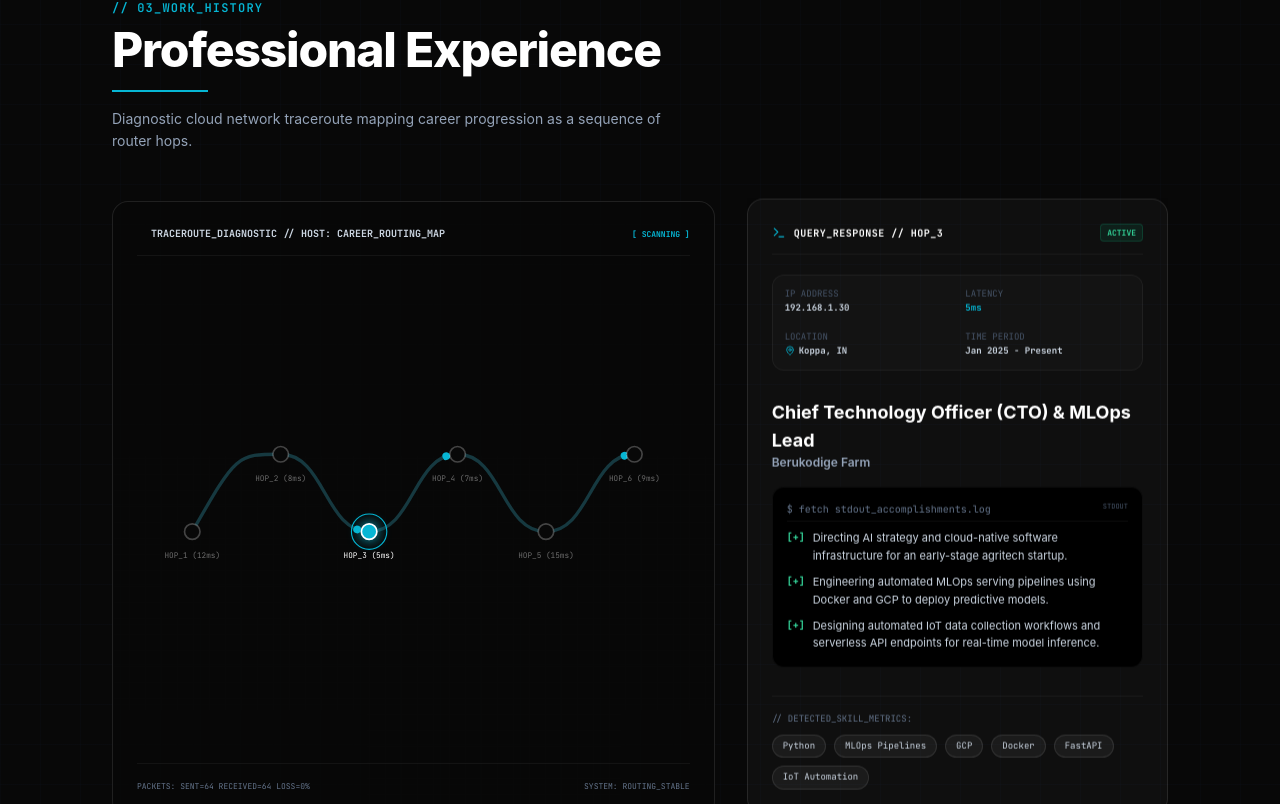
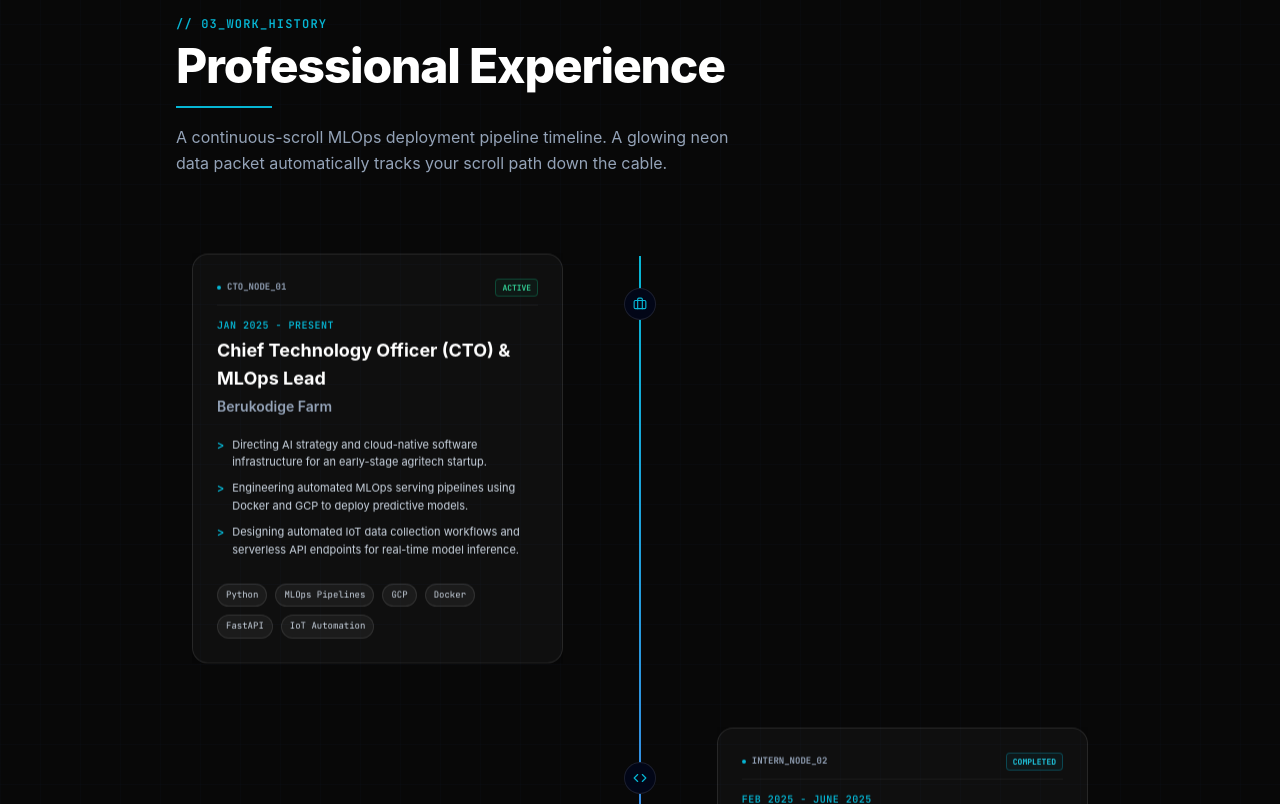
Before and after one commit to KRUTHIKTR/portfolio, a React (Vite) app: page / in a window 1280 px wide. Shown: the part 2536-3340 px from the top of the page. Built offline with nearby package versions, Linux system fonts and the light colour scheme.

Commit message:
feat: implement auto-scroll packet timeline with vertical fiber optic progression

```diff
--- a/src/components/Timeline.jsx
+++ b/src/components/Timeline.jsx
@@ -1,359 +1,247 @@
-import React, { useState, useEffect } from 'react';
-import { motion, AnimatePresence } from 'framer-motion';
-import { Network, Terminal, MapPin, Activity, ShieldAlert, Cpu } from 'lucide-react';
+import React, { useRef } from 'react';
+import { motion, useScroll, useTransform } from 'framer-motion';
+import { Briefcase, Code, Award, Terminal, GitBranch, TrendingUp, Cpu } from 'lucide-react';
 import TiltCard from './TiltCard';
 
-const hopData = [
-  {
-    id: 0,
-    ip: "192.168.1.10",
-    role: "Data Infrastructure Assistant",
-    company: "CodeNimbus Solutions",
-    period: "Nov 2023 - Dec 2023",
-    location: "Tumakuru, IN",
-    latency: "12ms",
-    status: "SUCCESS",
-    x: 50,
-    y: 120,
-    bullets: [
-      "Evaluated target metrics, clean market datasets, and set up simple ETL processing scripts to support analytics pipelines.",
-      "Assisted in structuring relational database schemas to store analytics telemetry data."
-    ],
-    skills: ["SQL", "Data Analysis", "ETL Scripts", "Database Design"]
-  },
+const timelineData = [
   {
     id: 1,
-    ip: "192.168.1.20",
-    role: "Google Cloud Innovator",
-    company: "Google Developers",
-    period: "Nov 2024 - March 2026",
-    location: "Bangalore, IN",
-    latency: "8ms",
-    status: "SUCCESS",
-    x: 130,
-    y: 50,
-    bullets: [
-      "Explored real-world scale and containerization workflows involving Kubernetes, GCP GKE clusters, and Cloud Build.",
-      "Implemented continuous training (CT) and model monitoring architectures in hybrid cloud environments."
-    ],
-    skills: ["GCP", "Kubernetes", "Docker", "CI/CD", "MLOps Tooling"]
-  },
-  {
-    id: 2,
-    ip: "192.168.1.30",
     role: "Chief Technology Officer (CTO) & MLOps Lead",
     company: "Berukodige Farm",
     period: "Jan 2025 - Present",
-    location: "Koppa, IN",
-    latency: "5ms",
+    nodeId: "CTO_Node_01",
     status: "ACTIVE",
-    x: 210,
-    y: 120,
+    statusColor: "text-emerald-400 border-emerald-500/30 bg-emerald-500/5",
     bullets: [
       "Directing AI strategy and cloud-native software infrastructure for an early-stage agritech startup.",
       "Engineering automated MLOps serving pipelines using Docker and GCP to deploy predictive models.",
       "Designing automated IoT data collection workflows and serverless API endpoints for real-time model inference."
     ],
-    skills: ["Python", "MLOps Pipelines", "GCP", "Docker", "FastAPI", "IoT Automation"]
+    skills: ["Python", "MLOps Pipelines", "GCP", "Docker", "FastAPI", "IoT Automation"],
+    icon: Briefcase
   },
   {
-    id: 3,
-    ip: "192.168.1.40",
+    id: 2,
     role: "Cloud & MLOps Engineer Intern",
     company: "Sanjivini Eco Solutions Pvt Ltd",
     period: "Feb 2025 - June 2025",
-    location: "Koppa, IN",
-    latency: "7ms",
-    status: "SUCCESS",
-    x: 290,
-    y: 50,
+    nodeId: "Intern_Node_02",
+    status: "COMPLETED",
+    statusColor: "text-cyan-400 border-cyan-500/30 bg-cyan-500/5",
     bullets: [
       "Developed AI-driven CRM workflows and automated LLM-orchestrated content generation pipelines using Python.",
       "Containerized workflow services and configured automated CI/CD pipelines to deploy systems on Google Cloud Platform (GCP)."
     ],
-    skills: ["Python", "Docker", "GCP Cloud Run", "LLM Orchestration", "CI/CD Pipelines"]
+    skills: ["Python", "Docker", "GCP Cloud Run", "LLM Orchestration", "CI/CD Pipelines"],
+    icon: Code
+  },
+  {
+    id: 3,
+    role: "Google Product Expert",
+    company: "Google Community Support",
+    period: "July 2025 - March 2026",
+    nodeId: "Expert_Node_03",
+    status: "ARCHIVED",
+    statusColor: "text-slate-500 border-slate-500/20 bg-slate-500/5",
+    bullets: [
+      "Supported technical audits and optimized user system troubleshooting workflows across key Google product suites.",
+      "Contributed to product accessibility, system usage guides, and cloud platform user support standards."
+    ],
+    skills: ["Technical Support", "Query Analysis", "System Auditing"],
+    icon: Award
   },
   {
     id: 4,
-    ip: "192.168.1.50",
     role: "Open Source DevOps Contributor (GSSoC'25)",
     company: "GirlScript Summer of Code",
     period: "July 2025 - Oct 2025",
-    location: "Remote",
-    latency: "15ms",
-    status: "SUCCESS",
-    x: 370,
-    y: 120,
+    nodeId: "DevOps_Node_04",
+    status: "COMPLETED",
+    statusColor: "text-cyan-400 border-cyan-500/30 bg-cyan-500/5",
     bullets: [
       "Selected as an active contributor for open-source project deployment configurations.",
       "Collaborated to audit codebases, streamline CI/CD configurations, and fix Docker setup issues."
     ],
-    skills: ["Git & GitHub", "DevOps Workflows", "Dockerfiles", "Bash Scripting"]
+    skills: ["Git & GitHub", "DevOps Workflows", "Dockerfiles", "Bash Scripting"],
+    icon: GitBranch
   },
   {
     id: 5,
-    ip: "192.168.1.60",
-    role: "Google Product Expert",
-    company: "Google Community Support",
-    period: "July 2025 - March 2026",
-    location: "Remote",
-    latency: "9ms",
-    status: "SUCCESS",
-    x: 450,
-    y: 50,
+    role: "Google Cloud Innovator",
+    company: "Google Developers",
+    period: "Nov 2024 - March 2026",
+    nodeId: "Google_Node_05",
+    status: "ARCHIVED",
+    statusColor: "text-slate-500 border-slate-500/20 bg-slate-500/5",
     bullets: [
-      "Supported technical audits and optimized user system troubleshooting workflows across key Google product suites.",
-      "Contributed to product accessibility, system usage guides, and cloud platform user support standards."
+      "Explored real-world scale and containerization workflows involving Kubernetes, GCP GKE clusters, and Cloud Build.",
+      "Implemented continuous training (CT) and model monitoring architectures in hybrid cloud environments."
     ],
-    skills: ["Technical Support", "Query Analysis", "System Auditing"]
+    skills: ["GCP", "Kubernetes (GKE)", "Docker Containers", "CI/CD", "MLOps Tooling"],
+    icon: Terminal
+  },
+  {
+    id: 6,
+    role: "Data Infrastructure Assistant",
+    company: "CodeNimbus Solutions",
+    period: "Nov 2023 - Dec 2023",
+    nodeId: "Data_Node_06",
+    status: "COMPLETED",
+    statusColor: "text-cyan-400 border-cyan-500/30 bg-cyan-500/5",
+    bullets: [
+      "Evaluated target metrics, clean market datasets, and set up simple ETL processing scripts to support analytics pipelines.",
+      "Assisted in structuring relational database schemas to store analytics telemetry data."
+    ],
+    skills: ["SQL", "Data Analysis", "ETL Scripts", "Database Design"],
+    icon: TrendingUp
   }
 ];
 
 export default function Timeline({ isZeroG }) {
-  const [selectedHop, setSelectedHop] = useState(2); // Default to CTO (Hop 3 / index 2)
-  const [pingActive, setPingActive] = useState(false);
+  const containerRef = useRef(null);
 
-  // Trigger ripple ping animation on click
-  const triggerPing = (idx) => {
-    setSelectedHop(idx);
-    setPingActive(true);
-  };
+  // Capture scroll position of the timeline container
+  const { scrollYProgress } = useScroll({
+    target: containerRef,
+    offset: ["start center", "end center"]
+  });
 
-  useEffect(() => {
-    if (pingActive) {
-      const timer = setTimeout(() => setPingActive(false), 600);
-      return () => clearTimeout(timer);
-    }
-  }, [pingActive]);
-
-  const currentHop = hopData[selectedHop];
-
-  // Routing path coordinates used for background lines and packet tracking
-  const pathD = "M 50,120 C 90,50 90,50 130,50 C 170,50 170,120 210,120 C 250,120 250,50 290,50 C 330,50 330,120 370,120 C 410,120 410,50 450,50";
+  // Map scroll progress to the neon packet's vertical position
+  const pulseY = useTransform(scrollYProgress, [0, 1], ["0%", "100%"]);
 
   return (
-    <section id="orbit" className="relative py-28 px-6 md:px-12 max-w-6xl mx-auto z-10 border-b border-white/5">
+    <section
+      id="orbit"
+      ref={containerRef}
+      className="relative py-32 px-6 md:px-12 max-w-5xl mx-auto z-10 border-b border-white/5"
+    >
       {/* Section Header */}
-      <div className="text-left mb-12">
+      <div className="text-left mb-20">
         <span className="text-xs font-mono uppercase tracking-widest text-[#06b6d4] font-semibold">// 03_WORK_HISTORY</span>
         <h2 className="text-3xl md:text-5xl font-extrabold text-white mt-2 mb-4 font-sans tracking-tight">
           Professional Experience
         </h2>
-        <div className="h-[2px] w-24 bg-[#06b6d4] mb-4" />
-        <p className="text-slate-400 max-w-xl text-sm font-sans leading-relaxed">
-          Diagnostic cloud network traceroute mapping career progression as a sequence of router hops.
+        <div className="h-[2px] w-24 bg-[#06b6d4]" />
+        <p className="text-slate-400 max-w-xl mt-4 text-base font-sans leading-relaxed">
+          A continuous-scroll MLOps deployment pipeline timeline. A glowing neon data packet automatically tracks your scroll path down the cable.
         </p>
       </div>
 
-      {/* Main Layout Grid */}
-      <div className="grid grid-cols-1 lg:grid-cols-12 gap-8 items-stretch">
+      {/* Vertical Timeline Cable Container */}
+      <div className="relative max-w-4xl mx-auto">
 
-        {/* Left Column: Diagnostic Network Map Panel (7/12 width) */}
-        <div className="lg:col-span-7 border border-white/10 bg-[#080808]/90 rounded-2xl p-5 md:p-6 font-mono text-left relative overflow-hidden backdrop-blur-xl flex flex-col justify-between min-h-[360px]">
-          <div className="absolute inset-0 bg-[linear-gradient(to_right,#111_1px,transparent_1px),linear-gradient(to_bottom,#111_1px,transparent_1px)] bg-[size:16px_16px] opacity-15 pointer-events-none" />
+        {/* Fiber Optic Center Line Cable (Background Track) */}
+        <div className="absolute left-4 md:left-1/2 top-0 bottom-0 w-[2px] bg-white/5 -translate-x-1/2 z-0">
 
-          {/* Traceroute HUD Header */}
-          <div className="flex items-center justify-between border-b border-white/5 pb-3.5 mb-6 relative z-10">
-            <div className="flex items-center gap-2">
-              <span className="w-1.5 h-1.5 rounded-full bg-[#06b6d4] animate-ping" />
-              <span className="text-[10px] font-bold text-slate-300">TRACEROUTE_DIAGNOSTIC // HOST: CAREER_ROUTING_MAP</span>
-            </div>
-            <span className="text-[8px] text-[#06b6d4] font-bold">[ SCANNING ]</span>
+          {/* Active colored path following scroll */}
+          <motion.div
+            style={{ scaleY: scrollYProgress }}
+            className="absolute top-0 left-0 w-full h-full bg-gradient-to-b from-[#06b6d4] via-indigo-500 to-emerald-400 origin-top"
+          />
+
+          {/* Neon Packet Data Pulse */}
+          <motion.div
+            style={{ top: pulseY }}
+            className="absolute w-3.5 h-3.5 rounded-full bg-[#06b6d4] shadow-[0_0_15px_#06b6d4] -left-[6px] -translate-y-1/2 z-10"
+          >
+            <span className="absolute inset-0 rounded-full bg-cyan-400 animate-ping opacity-75" />
+          </motion.div>
         </div>
 
-          {/* Interactive SVG Router Hop Map */}
-          <div className="relative w-full aspect-[5/2] z-10 flex items-center justify-center">
-            <svg viewBox="0 0 500 200" className="w-full h-full overflow-visible">
-
-              {/* Fiber optic carrier path */}
-              <path d={pathD} fill="none" stroke="rgba(255, 255, 255, 0.08)" strokeWidth="3" />
-
-              {/* Active illuminated path up to selected node */}
-              <path d={pathD} fill="none" stroke="rgba(6, 182, 212, 0.2)" strokeWidth="3" />
-
-              {/* Streaming Data Packets */}
-              {[0, 2, 4].map((delayVal) => (
-                <motion.circle
-                  key={delayVal}
-                  r="3.5"
-                  fill="#06b6d4"
-                  style={{ offsetPath: `path('${pathD}')` }}
-                  animate={{ offsetDistance: ["0%", "100%"] }}
-                  transition={{ duration: 5, repeat: Infinity, ease: "linear", delay: delayVal }}
-                  className="shadow-[0_0_8px_#06b6d4]"
-                />
-              ))}
-
-              {/* Network Ping Ripple Circles */}
-              {pingActive && (
-                <motion.circle
-                  cx={hopData[selectedHop].x}
-                  cy={hopData[selectedHop].y}
-                  r="35"
-                  fill="none"
-                  stroke="#06b6d4"
-                  strokeWidth="2.5"
-                  initial={{ scale: 0.1, opacity: 0.8 }}
-                  animate={{ scale: 1.5, opacity: 0 }}
-                  transition={{ duration: 0.5, ease: "easeOut" }}
-                />
-              )}
-
-              {/* Hops (Node Router circles) */}
-              {hopData.map((node, idx) => {
-                const isSelected = selectedHop === idx;
-                const isActiveHop = node.status === "ACTIVE";
+        {/* Timeline Items */}
+        <div className="space-y-16 relative">
+          {timelineData.map((item, idx) => {
+            const Icon = item.icon;
+            const isLeft = idx % 2 === 0;
 
             return (
-                  <g
-                    key={node.id}
-                    className="cursor-pointer group"
-                    onClick={() => triggerPing(idx)}
+              <div
+                key={item.id}
+                className={`flex flex-col md:flex-row items-stretch relative ${
+                  isLeft ? 'md:flex-row' : 'md:flex-row-reverse'
+                }`}
               >
-                    {/* Node glow indicator on hover */}
-                    <circle
-                      cx={node.x}
-                      cy={node.y}
-                      r="16"
-                      fill="transparent"
-                      stroke={isSelected ? "#06b6d4" : "transparent"}
-                      strokeWidth="1"
-                      className="transition-all duration-300 group-hover:stroke-white/30"
-                    />
-
-                    {/* Router physical circle */}
-                    <circle
-                      cx={node.x}
-                      cy={node.y}
-                      r="7"
-                      fill={isSelected ? "#06b6d4" : "#080808"}
-                      stroke={isSelected ? "#fff" : isActiveHop ? "#10b981" : "rgba(255, 255, 255, 0.25)"}
-                      strokeWidth="1.5"
-                      className="transition-all duration-300 group-hover:scale-125"
-                      style={{ filter: isSelected ? "drop-shadow(0 0 6px #06b6d4)" : "none" }}
-                    />
-
-                    {/* Hop ID & Latency floating label */}
-                    <text
-                      x={node.x}
-                      y={node.y + 24}
-                      textAnchor="middle"
-                      fill={isSelected ? "#fff" : "rgba(255, 255, 255, 0.4)"}
-                      className="text-[7px] font-mono select-none"
+                {/* Center Node dot marker */}
+                <div className="absolute left-4 md:left-1/2 -translate-x-1/2 top-8 z-20 flex items-center justify-center">
+                  <motion.div
+                    whileHover={{ scale: 1.15 }}
+                    className="w-8 h-8 rounded-full flex items-center justify-center border bg-slate-950 border-white/10 hover:border-[#06b6d4] transition-all"
                   >
-                      HOP_{node.id + 1} ({node.latency})
-                    </text>
-                  </g>
-                );
-              })}
-
-            </svg>
+                    <Icon className="w-3.5 h-3.5 text-[#06b6d4]" />
+                  </motion.div>
                 </div>
 
-          {/* Shell Diagnostic Command Prompt Footer */}
-          <div className="border-t border-white/5 pt-4 mt-6 text-[8px] text-slate-500 flex justify-between items-center z-10">
-            <span>PACKETS: SENT=64 RECEIVED=64 LOSS=0%</span>
-            <span>SYSTEM: ROUTING_STABLE</span>
-          </div>
-        </div>
-
-        {/* Right Column: Query Diagnostic details panel (5/12 width) */}
-        <div className="lg:col-span-5 flex flex-col justify-between">
-          <AnimatePresence mode="wait">
+                {/* Content Box */}
+                <div className={`w-full md:w-[45%] pl-12 md:pl-0 ${
+                  isLeft ? 'md:pr-8 md:text-left md:ml-0' : 'md:pl-8 md:ml-0'
+                }`}>
                   <motion.div
-              key={selectedHop}
-              initial={{ opacity: 0, x: 15 }}
-              animate={{ opacity: 1, x: 0 }}
-              exit={{ opacity: 0, x: -15 }}
-              transition={{ duration: 0.25 }}
-              className="h-full"
+                    initial={{ opacity: 0, y: 30 }}
+                    whileInView={{ opacity: 1, y: 0 }}
+                    viewport={{ once: true, margin: "-100px" }}
+                    transition={{ duration: 0.5, delay: idx * 0.05 }}
                   >
-              <TiltCard isZeroG={isZeroG} className="relative overflow-hidden h-full flex flex-col justify-between border-white/15">
+                    <TiltCard isZeroG={isZeroG} className="relative overflow-hidden h-full">
                       <div className="flex flex-col gap-1 text-left">
 
-                  {/* Query Response Header */}
-                  <div className="flex items-center justify-between border-b border-white/5 pb-3 mb-4 font-mono text-[10px]">
-                    <div className="flex items-center gap-2">
-                      <Terminal className="w-3.5 h-3.5 text-[#06b6d4]" />
-                      <span className="font-bold text-white uppercase tracking-wider">
-                        QUERY_RESPONSE // HOP_{currentHop.id + 1}
+                        {/* Status Header */}
+                        <div className="flex items-center justify-between gap-4 border-b border-white/5 pb-2 mb-2 font-mono text-[9px]">
+                          <div className="flex items-center gap-1.5">
+                            <span className="w-1 h-1 rounded-full bg-[#06b6d4]" />
+                            <span className="text-slate-400 font-bold uppercase">
+                              {item.nodeId}
                             </span>
                           </div>
-                    <span className="text-[8px] font-bold text-emerald-400 bg-emerald-500/10 border border-emerald-500/20 px-1.5 py-0.5 rounded uppercase">
-                      {currentHop.status}
+                          <span className={`px-1.5 py-0.5 rounded border text-[8px] font-bold ${item.statusColor}`}>
+                            {item.status}
                           </span>
                         </div>
 
-                  {/* Network stats metadata grid */}
-                  <div className="grid grid-cols-2 gap-4 font-mono text-[9px] text-slate-500 mb-6 bg-white/[0.02] border border-white/5 rounded-xl p-3">
-                    <div className="flex flex-col">
-                      <span className="text-slate-600">IP ADDRESS</span>
-                      <span className="text-slate-300 font-bold">{currentHop.ip}</span>
-                    </div>
-                    <div className="flex flex-col">
-                      <span className="text-slate-600">LATENCY</span>
-                      <span className="text-[#06b6d4] font-bold">{currentHop.latency}</span>
-                    </div>
-                    <div className="flex flex-col">
-                      <span className="text-slate-600">LOCATION</span>
-                      <span className="text-slate-300 font-bold flex items-center gap-1">
-                        <MapPin className="w-2.5 h-2.5 text-[#06b6d4]" />
-                        {currentHop.location}
+                        <span className="text-[10px] font-mono tracking-wider uppercase font-semibold text-[#06b6d4]">
+                          {item.period}
                         </span>
-                    </div>
-                    <div className="flex flex-col">
-                      <span className="text-slate-600">TIME PERIOD</span>
-                      <span className="text-slate-300 font-bold">{currentHop.period}</span>
-                    </div>
-                  </div>
 
-                  {/* Role Title & Specs */}
-                  <div className="space-y-4">
-                    <div className="text-left">
-                      <h3 className="text-lg font-bold text-white">
-                        {currentHop.role}
+                        <h3 className="text-lg font-bold text-white transition-colors">
+                          {item.role}
                         </h3>
-                      <h4 className="text-xs font-semibold text-slate-400">
-                        {currentHop.company}
+
+                        <h4 className="text-sm font-semibold text-slate-400">
+                          {item.company}
                         </h4>
-                    </div>
 
-                    {/* Diagnostic Bullet list styled as stdout metrics logs */}
-                    <div className="bg-black border border-white/5 rounded-xl p-3.5 font-mono text-[10px] text-slate-400 space-y-2 mt-4">
-                      <div className="text-slate-500 border-b border-white/5 pb-1 flex justify-between mb-1.5">
-                        <span>$ fetch stdout_accomplishments.log</span>
-                        <span className="text-[7px] text-slate-600 font-normal">STDOUT</span>
-                      </div>
-                      {currentHop.bullets.map((bullet, bIdx) => (
-                        <div key={bIdx} className="flex gap-2 items-start leading-relaxed text-slate-300">
-                          <span className="text-emerald-400 font-bold select-none">[+]</span>
-                          <span className="font-sans text-[11px] text-slate-300">{bullet}</span>
-                        </div>
+                        {/* Terminal Logs stdout representation */}
+                        <ul className="text-xs mt-4 space-y-2 list-none text-slate-400">
+                          {item.bullets.map((bullet, bIdx) => (
+                            <li key={bIdx} className="flex gap-2 items-start font-mono leading-relaxed">
+                              <span className="text-[#06b6d4] font-bold select-none">&gt;</span>
+                              <span className="font-sans text-slate-300 text-[11px]">{bullet}</span>
+                            </li>
                           ))}
-                    </div>
-                  </div>
+                        </ul>
 
-                  {/* Technology tag logs */}
-                  <div className="border-t border-white/5 pt-4 mt-6">
-                    <span className="text-[9px] font-mono text-slate-500 block mb-2">// DETECTED_SKILL_METRICS:</span>
-                    <div className="flex flex-wrap gap-2">
-                      {currentHop.skills.map((skill, sIdx) => (
+                        {/* Skill Tags */}
+                        <div className="flex flex-wrap gap-2 mt-5 justify-start">
+                          {item.skills.map((skill, sIdx) => (
                             <span
                               key={sIdx}
-                          className="text-[9px] px-2.5 py-1 rounded-full font-mono bg-white/5 border border-white/10 text-slate-300 hover:border-[#06b6d4]/40 hover:bg-[#06b6d4]/5 transition-all duration-300"
+                              className="text-[9px] px-2 py-1 rounded-full font-mono bg-white/5 border border-white/10 text-slate-300 hover:border-[#06b6d4]/40 hover:bg-[#06b6d4]/5 transition-all duration-300"
                             >
                               {skill}
                             </span>
                           ))}
                         </div>
-                  </div>
 
                       </div>
                     </TiltCard>
                   </motion.div>
-          </AnimatePresence>
                 </div>
 
+                {/* Empty column buffer space for layout balancing on desktop */}
+                <div className="hidden md:block w-[45%]" />
+              </div>
+            );
+          })}
+        </div>
       </div>
     </section>
   );
```
Lines whose indentation alone changed are shown as unchanged.
